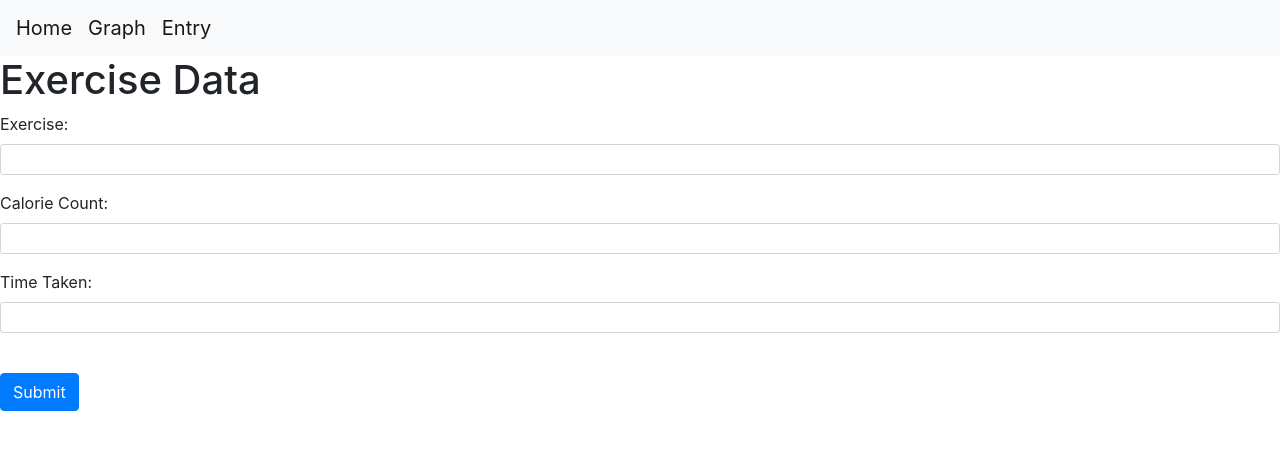
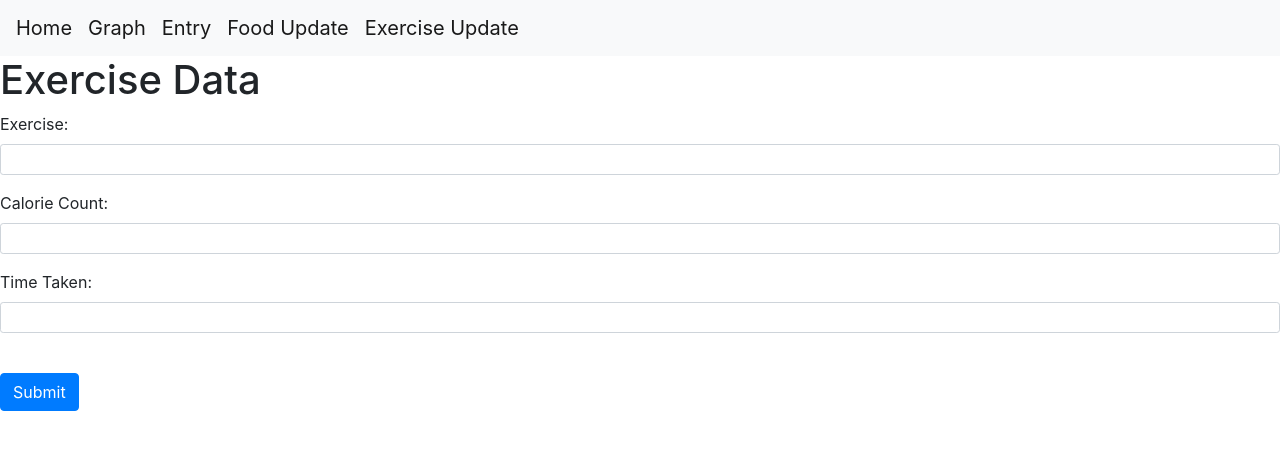
Before and after one commit to mcole1976/MongoDBWEBAPICRUD, a website: page exercise.html in a window 1280 px wide. Drawn offline with nearby package versions, Linux system fonts and the light colour scheme.

Commit message:
Update exercise.html
new links for forms

```diff
--- a/exercise.html
+++ b/exercise.html
@@ -20,6 +20,8 @@
         <a class="navbar-brand" href="index.Html">Home</a>
         <a class="navbar-brand" href="graph.Html">Graph</a>
         <a class="navbar-brand" href="entry.Html">Entry</a>
+        <a class="navbar-brand" href="foodupdate.Html">Food Update</a>
+        <a class="navbar-brand" href="exerciseupdate.Html">Exercise Update</a>
     </nav>
     <h1>Exercise Data</h1>
     <form id="updateForm">
```
